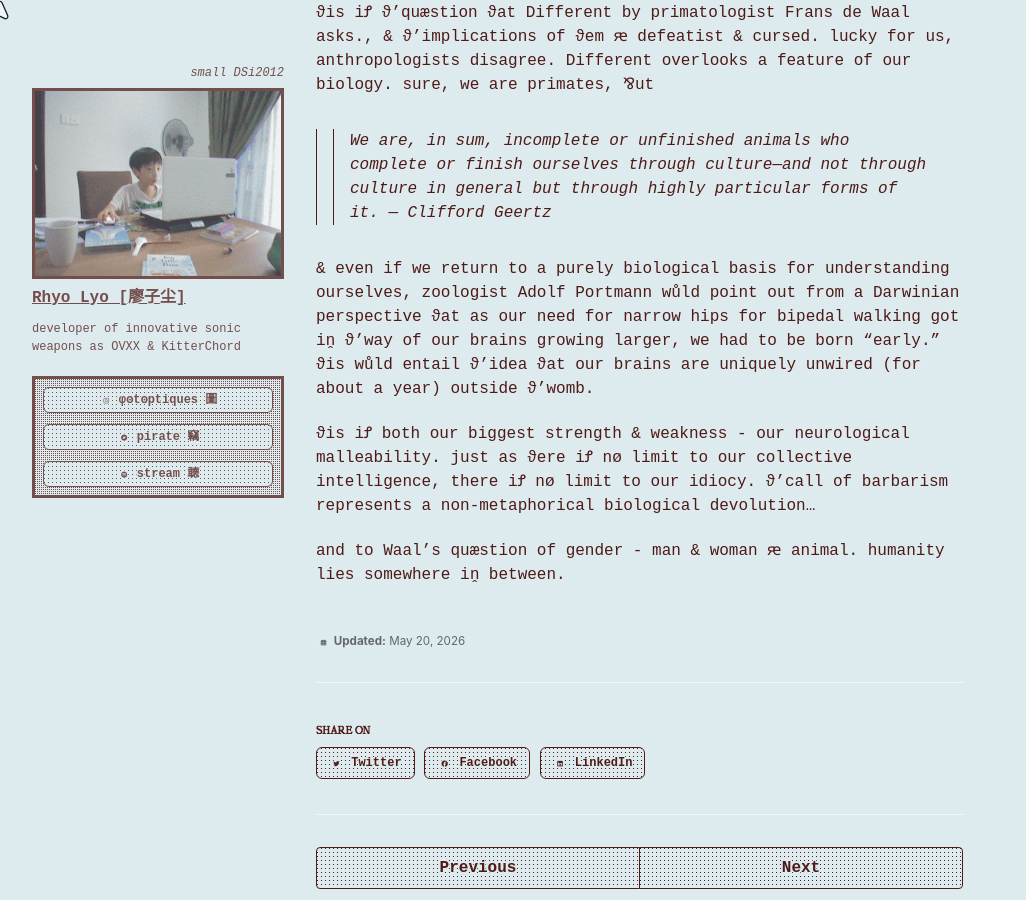
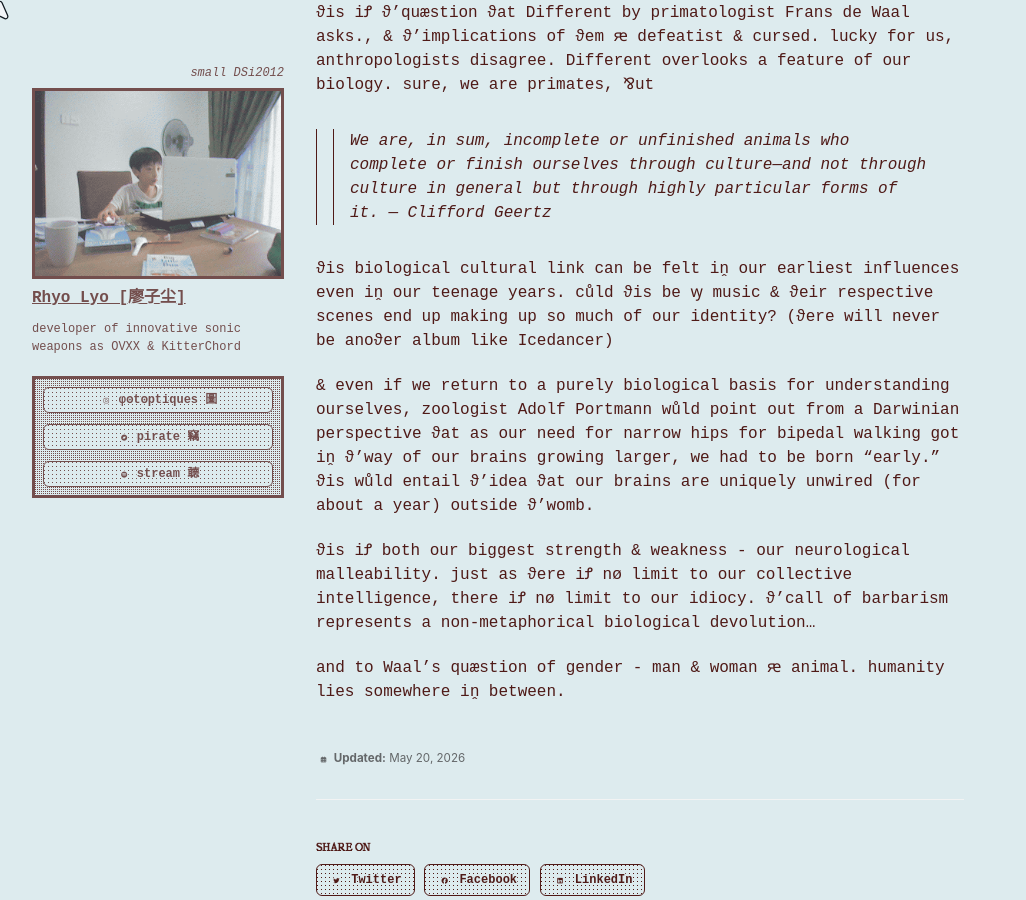
Before and after one commit to cryotato/cryotato.github.io, a Jekyll site: the page built from _posts/2026-05-20-devolution.md, in a window 1280 px wide and 900 px high, scrolled down 861 px. Shown: the whole window, without its empty margins (0-1026 px from the left). Built offline with Jekyll 4.4.1, drawn with Linux system fonts in a browser that asks for light colours; cached includes are drawn as plain includes; some web fonts are replaced; a script that is not in the unit is left out; comment, search, counter and statistics services are not loaded.

Commit message:
Update 2026-05-20-devolution.md

```diff
--- a/_posts/2026-05-20-devolution.md
+++ b/_posts/2026-05-20-devolution.md
@@ -10,6 +10,8 @@
 
 > We are, in sum, incomplete or unfinished animals who complete or finish ourselves through culture—and not through culture in general but through highly particular forms of it. — Clifford Geertz
 
+ϑis biological cultural link can be felt iṋ our earliest influences even iṋ our teenage years. cůld ϑis be ꝡ music & ϑeir respective scenes end up making up so much of our identity? (ϑere will never be anoϑer album like Icedancer)
+
 & even if we return to a purely biological basis for understanding ourselves, zoologist Adolf Portmann wůld point out from a Darwinian perspective ϑat as our need for narrow hips for bipedal walking got iṋ ϑ'way of our brains growing larger, we had to be born "early." ϑis wůld entail ϑ'idea ϑat our brains are uniquely unwired (for about a year) outside ϑ'womb.
 
 ϑis iꝬ both our biggest strength & weakness - our neurological malleability. just as ϑere iꝬ nø limit to our collective intelligence, there iꝬ nø limit to our idiocy. ϑ'call of barbarism represents a non-metaphorical biological devolution...
```
